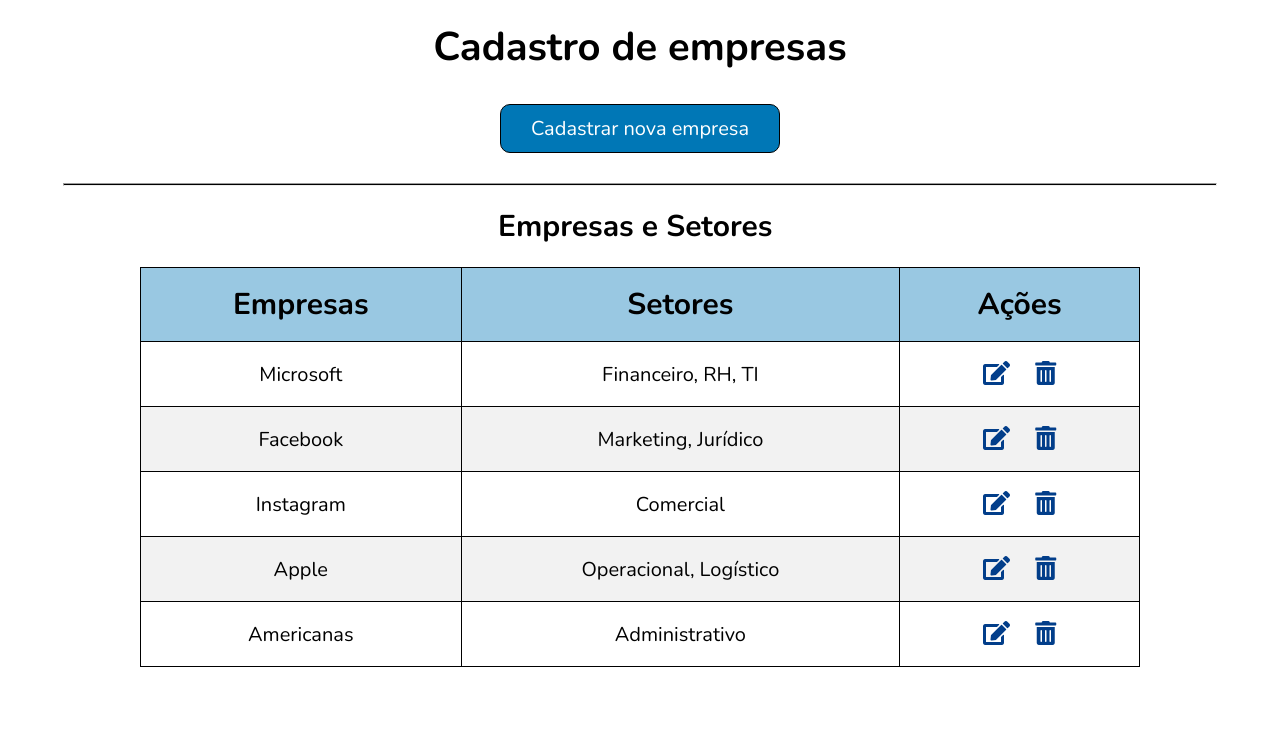
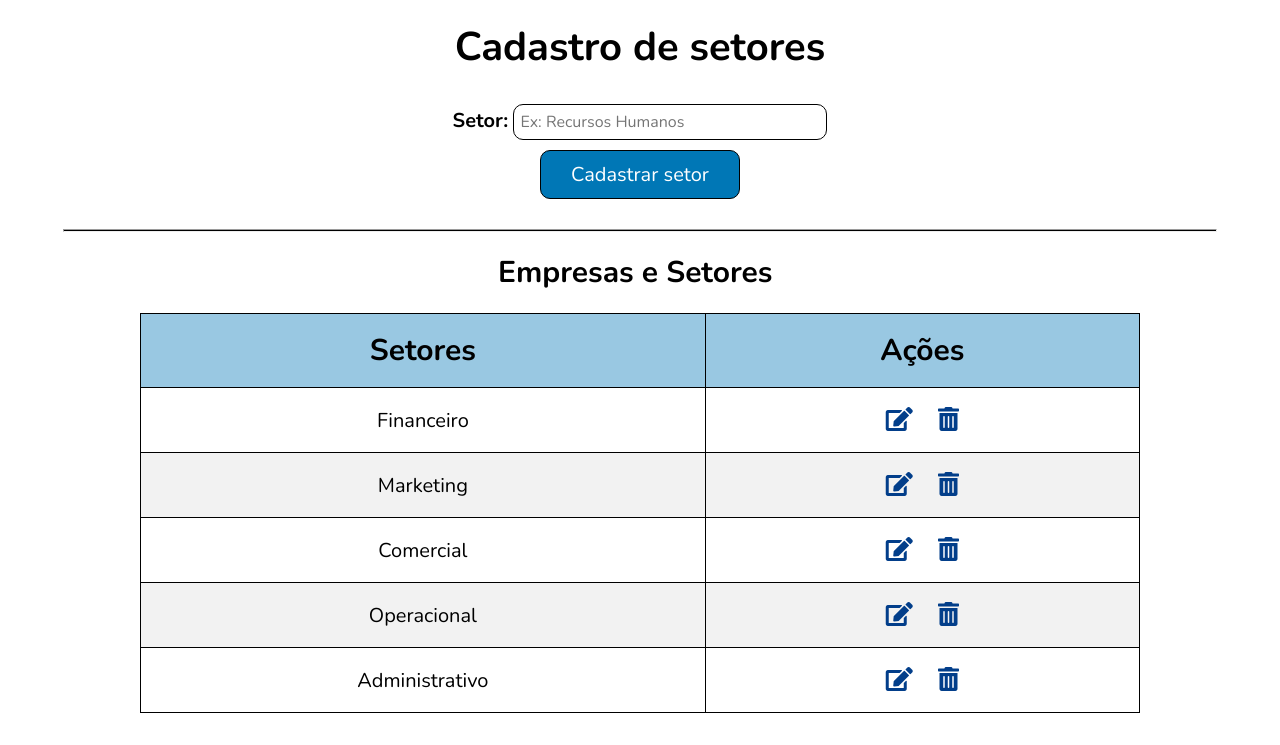
Before and after one commit to LeonardoBriguente/avaliacao-athia, a PHP site: page /view/cadastrarSetores.php in a window 1280 px wide. Shown: the part 55-800 px from the top of the page. Run offline with PHP 8.4, Linux system fonts and the light colour scheme.

Commit message:
Estilização do cadastro de setor pausada

```diff
--- a/view/CadastrarSetores.php
+++ b/view/CadastrarSetores.php
@@ -10,7 +10,6 @@
     <link rel="stylesheet" type="text/css" href="assets/css/cadastrarSetores.css">
     <script type="text/javascript" src="assets/js/cadastroSetores.js" defer></script>
     <link rel="stylesheet" href="https://cdnjs.cloudflare.com/ajax/libs/font-awesome/5.15.4/css/all.min.css">
-
 
     <title>SmartGestão</title>
 </head>
@@ -28,9 +27,14 @@
             <a class="link" href="view/relatorios.php">Relatórios</a>
         </div>
     </header>
+
     <main>
-        <h1 class="titulo-page">Cadastro de empresas</h1>
-        <button type="button" class="btn-cadastrar" onclick="abrirModal()">Cadastrar nova empresa</button>
+        <h1 class="titulo-page">Cadastro de setores</h1>
+        <form>
+            <label for="descricao">Setor:</label>
+            <input type="text" id="descricao" name="descricao" placeholder="Ex: Recursos Humanos" required>
+        </form>
+        <button type="submit" class="btn-cadastrar">Cadastrar setor</button>
     </main>
 
 
@@ -43,30 +47,26 @@
         <table>
             <thead>
                 <tr>
-                    <th>Empresas</th>
                     <th>Setores</th>
                     <th>Ações</th>
                 </tr>
             </thead>
             <tbody>
                 <tr>
-                    <td>Microsoft</td>
-                    <td>Financeiro, RH, TI</td>
+                    <td>Financeiro</td>
                     <td>
                         <button class="editar" onclick="editarLinha(this)"><i class="fas fa-edit"></i></button>
                         <button class="excluir" onclick="excluirLinha(this)"><i class="fas fa-trash-alt"></i></button>
                     </td>
                 </tr>
                 <tr>
-                    <td>Facebook</td>
-                    <td>Marketing, Jurídico</td>
+                    <td>Marketing</td>
                     <td>
                         <button class="editar" onclick="editarLinha(this)"><i class="fas fa-edit"></i></button>
                         <button class="excluir" onclick="excluirLinha(this)"><i class="fas fa-trash-alt"></i></button>
                     </td>
                 </tr>
                 <tr>
-                    <td>Instagram</td>
                     <td>Comercial</td>
                     <td>
                         <button class="editar" onclick="editarLinha(this)"><i class="fas fa-edit"></i></button>
@@ -74,15 +74,13 @@
                     </td>
                 </tr>
                 <tr>
-                    <td>Apple</td>
-                    <td>Operacional, Logístico</td>
+                    <td>Operacional</td>
                     <td>
                         <button class="editar" onclick="editarLinha(this)"><i class="fas fa-edit"></i></button>
                         <button class="excluir" onclick="excluirLinha(this)"><i class="fas fa-trash-alt"></i></button>
                     </td>
                 </tr>
                 <tr>
-                    <td>Americanas</td>
                     <td>Administrativo</td>
                     <td>
                         <button class="editar" onclick="editarLinha(this)"><i class="fas fa-edit"></i></button>
--- a/view/assets/css/cadastrarSetores.css
+++ b/view/assets/css/cadastrarSetores.css
@@ -86,6 +86,19 @@
     }
 }
 
+& label {
+    font-weight: bold;
+}
+
+& input {
+    width: 15rem;
+    padding: 0.3rem;
+    margin-bottom: 0.5rem;
+    border: 1px solid black;
+    border-radius: 0.5rem;
+    font-size: 0.8rem;
+}
+
 section.modal {
     display: none;
     position: fixed;
```
Also changed, not shown: other parts of view/assets/css/cadastrarSetores.css (+0 -58 lines).
